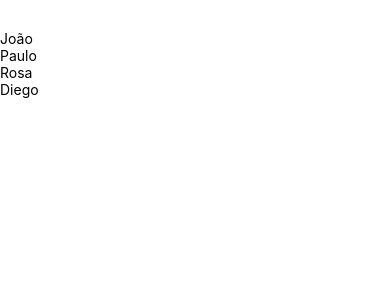
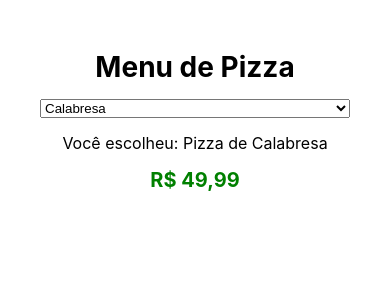
Before and after one commit to Joao0028/aprendendoReactNative, a React Native app: screen / in a window 390 px wide. Shown: the top 300 px of the page. Built offline with nearby package versions, Linux system fonts and the light colour scheme.

Commit message:
Aprendendo a usar o Picker

```diff
--- a/App.js
+++ b/App.js
@@ -1,20 +1,12 @@
 import { useState } from "react";
 import { Button, FlatList, ScrollView, StyleSheet, Text, TextInput, View } from "react-native";
+import UtilizandoOPicker from "./src/components/UtilizandoOPicker";
 
 export default function App() {
-  const pessoas = [
-    {nome: "João" , idade: 17},
-    {nome: "Paulo" , idade: 23},
-    {nome: "Rosa" , idade: 64},
-    {nome: "Diego" , idade: 28},
-  ]
+
   return (
     <View style={styles.container}>
-       <FlatList
-       data={pessoas}
-       keyExtractor={(item) => item.nome}
-       renderItem={({item}) => <Text>{item.nome}</Text>}
-       />
+       <UtilizandoOPicker />
     </View>
   );
 }
@@ -22,6 +14,5 @@ export default function App() {
 const styles = StyleSheet.create({
   container: {
     flex: 1,
-    marginTop: 30
   },
   })
--- a/package.json
+++ b/package.json
@@ -9,6 +9,7 @@
     "web": "expo start --web"
   },
   "dependencies": {
+    "@react-native-picker/picker": "2.4.10",
     "expo": "~49.0.15",
     "expo-status-bar": "~1.6.0",
     "react": "18.2.0",
--- /dev/null
+++ b/src/components/UtilizandoOPicker/index.js
@@ -0,0 +1,58 @@
+import { StyleSheet, Text, View } from "react-native";
+import { Picker } from "@react-native-picker/picker";
+import { useState } from "react";
+
+export default function UtilizandoOPicker() {
+
+    const [ pizza, setPizza ] = useState(0)
+
+    const [ arrayPizzas, setArray ] = useState([
+        {nome: "Calabresa", valor: "49,99"},
+        {nome: "Portuguesa", valor: "59,99"},
+        {nome: "Mussarela", valor: "39,99"},
+        {nome: "Brigadeiro", valor: "49,99"},
+    ])
+
+    let mapPizzas = arrayPizzas.map((pizza, index) => {
+       return <Picker.Item key={index} value={index} label={pizza.nome}/>
+    })
+
+
+    return (
+    <View style={styles.container}>
+      <Text style={styles.logo}>Menu de Pizza</Text>
+
+      <Picker
+      selectedValue={pizza}
+      onValueChange={(itemValor, itemIndex) => setPizza(itemValor)}
+      style={{width: 310}}>
+        {mapPizzas}
+      </Picker>
+
+      <Text style={styles.pizzas}>Você escolheu: Pizza de {arrayPizzas[pizza].nome}</Text>
+      <Text style={styles.valor}>R$ {arrayPizzas[pizza].valor}</Text>
+    </View>
+  );
+}
+
+const styles = StyleSheet.create({
+  container: {
+    flex: 1,
+    marginTop: 50,
+    alignItems: "center",
+    gap: 15,
+  },
+  logo: {
+    textAlign: "center",
+    fontSize: 28,
+    fontWeight: "bold",
+  },
+  pizzas: {
+    fontSize: 16,
+  },
+  valor: {
+    color: "green",
+    fontSize: 20,
+    fontWeight: "bold",
+  },
+});
```
Also changed, not shown: 1 other file (tests, documents, lock files or other folders).
